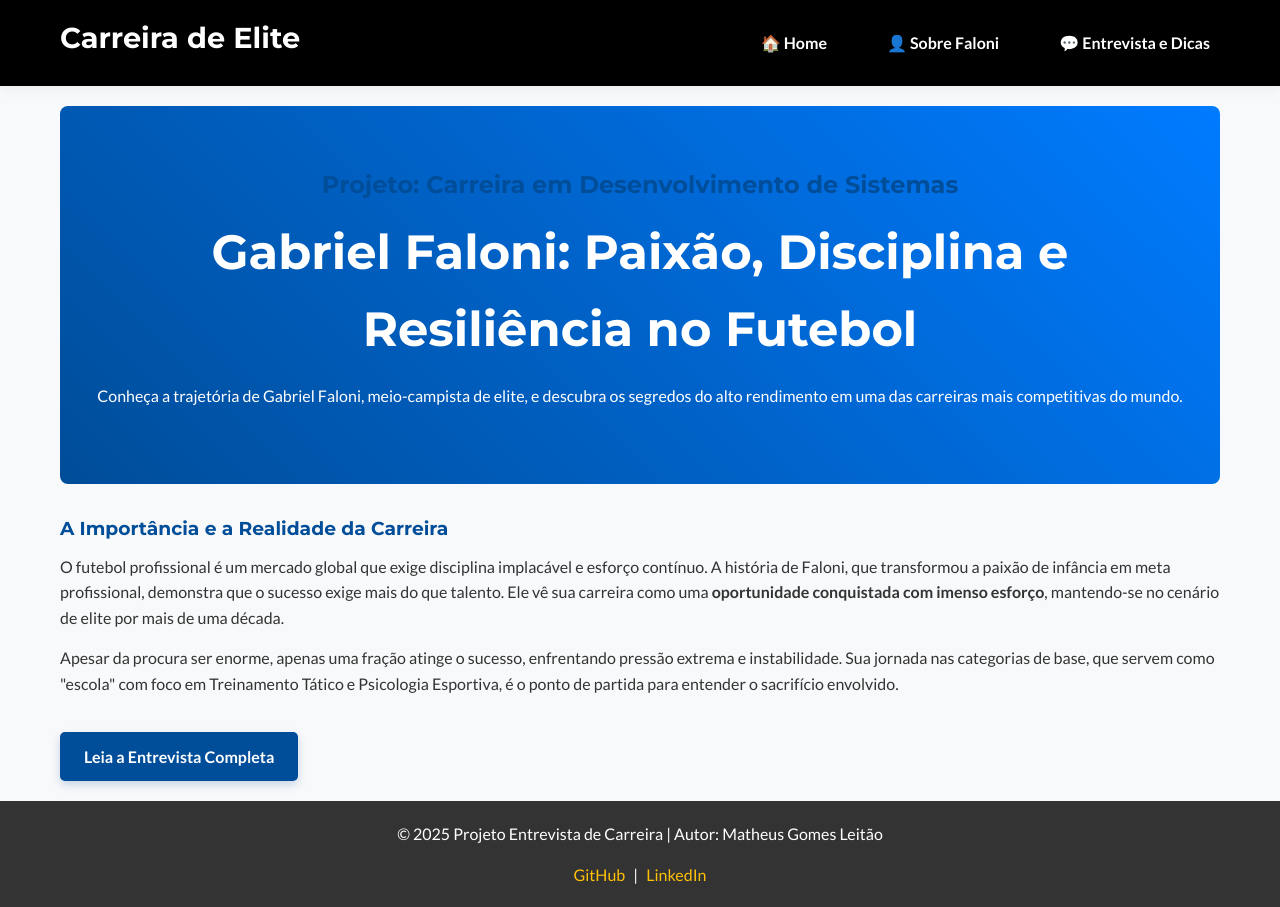
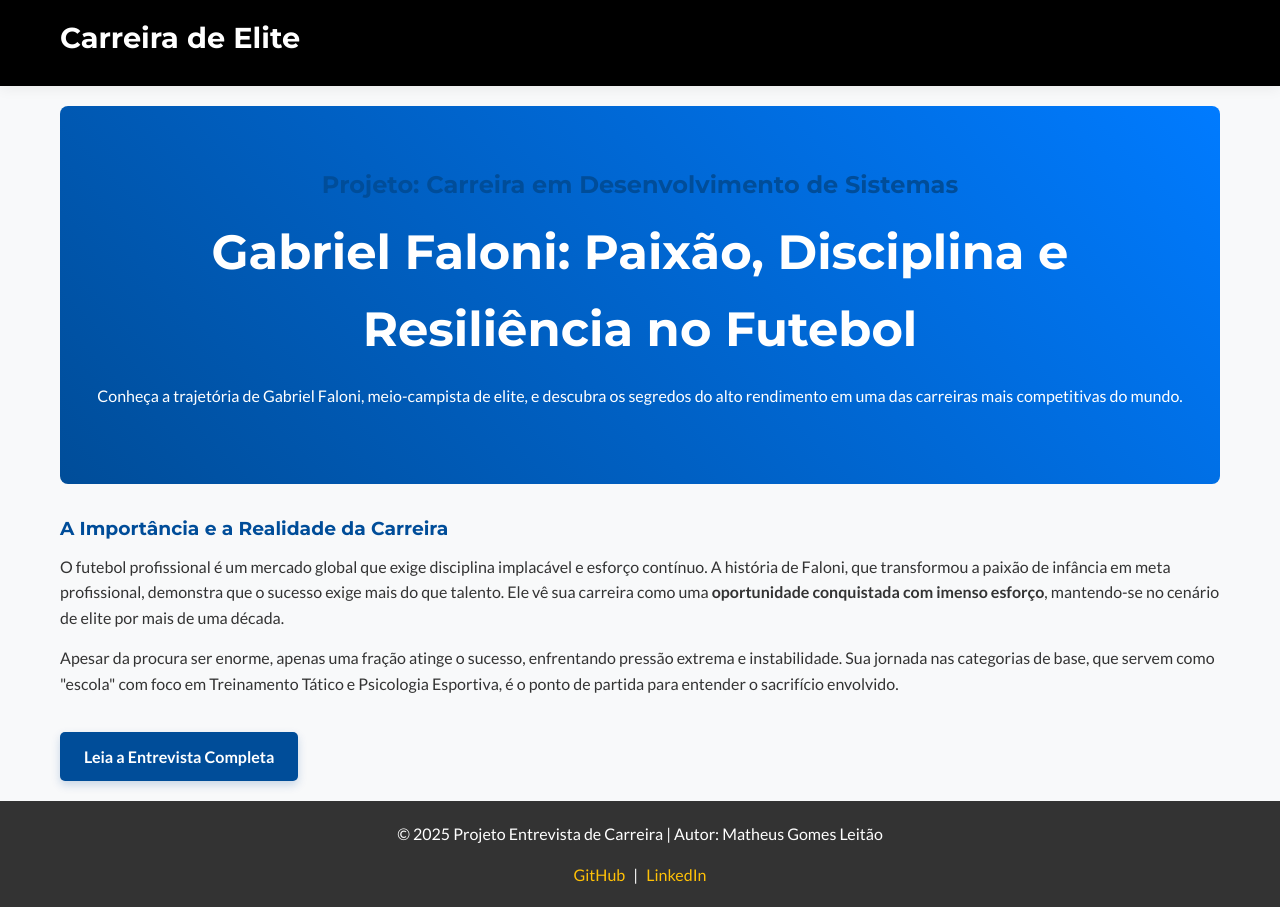
Before and after one commit to MatheusLeitao09/site-entrevista-profissional, a plain HTML site: page index.html in a window 1280 px wide. Drawn offline with Linux system fonts and the light colour scheme.

Commit message:
atualiza

```diff
--- a/index.html
+++ b/index.html
@@ -11,10 +11,7 @@
     <header>
         <div class="menu-container">
             <h1>Carreira de Elite</h1>
-            <div class="menu-basico">
-                <a href="./index.html">🏠 Home</a>
-                <a href="/pages/sobre.html">👤 Sobre Faloni</a>
-                <a href="./pages/sobre.html">💬 Entrevista e Dicas</a>
+
             </div>
         </div>
     </header>
```
